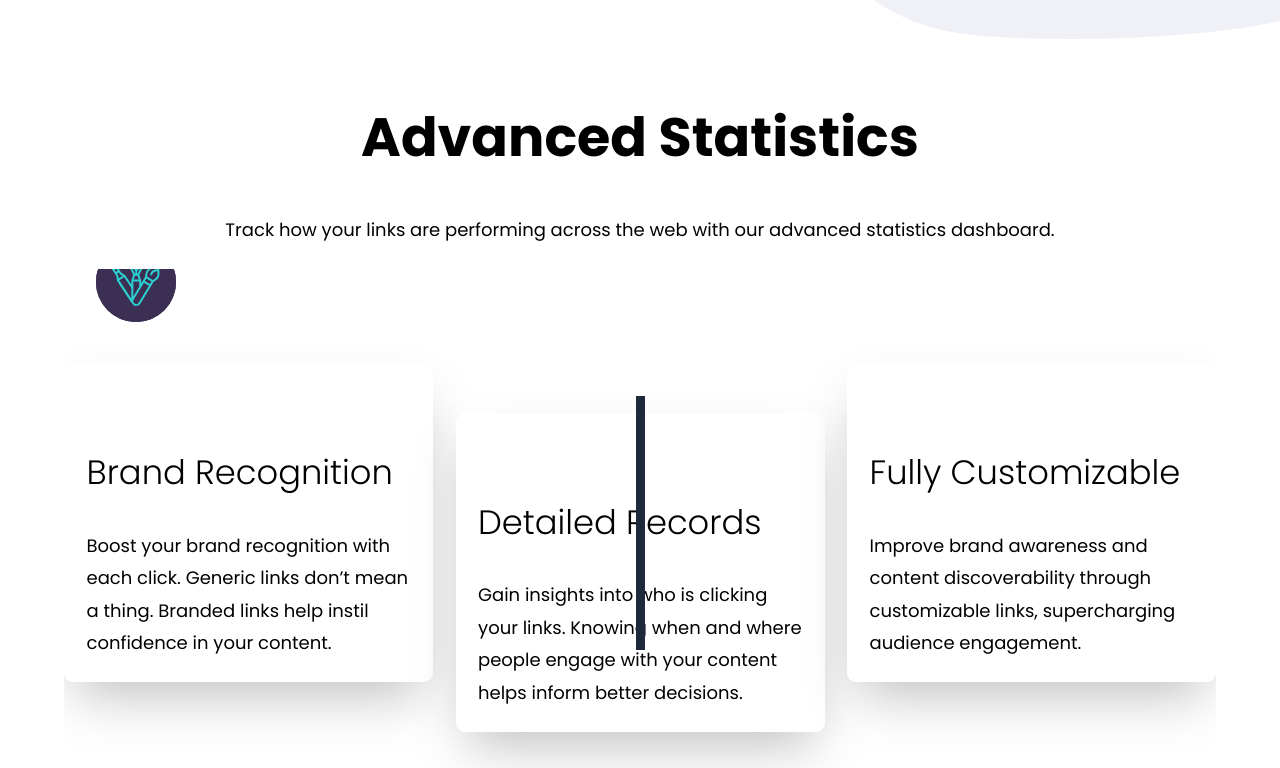
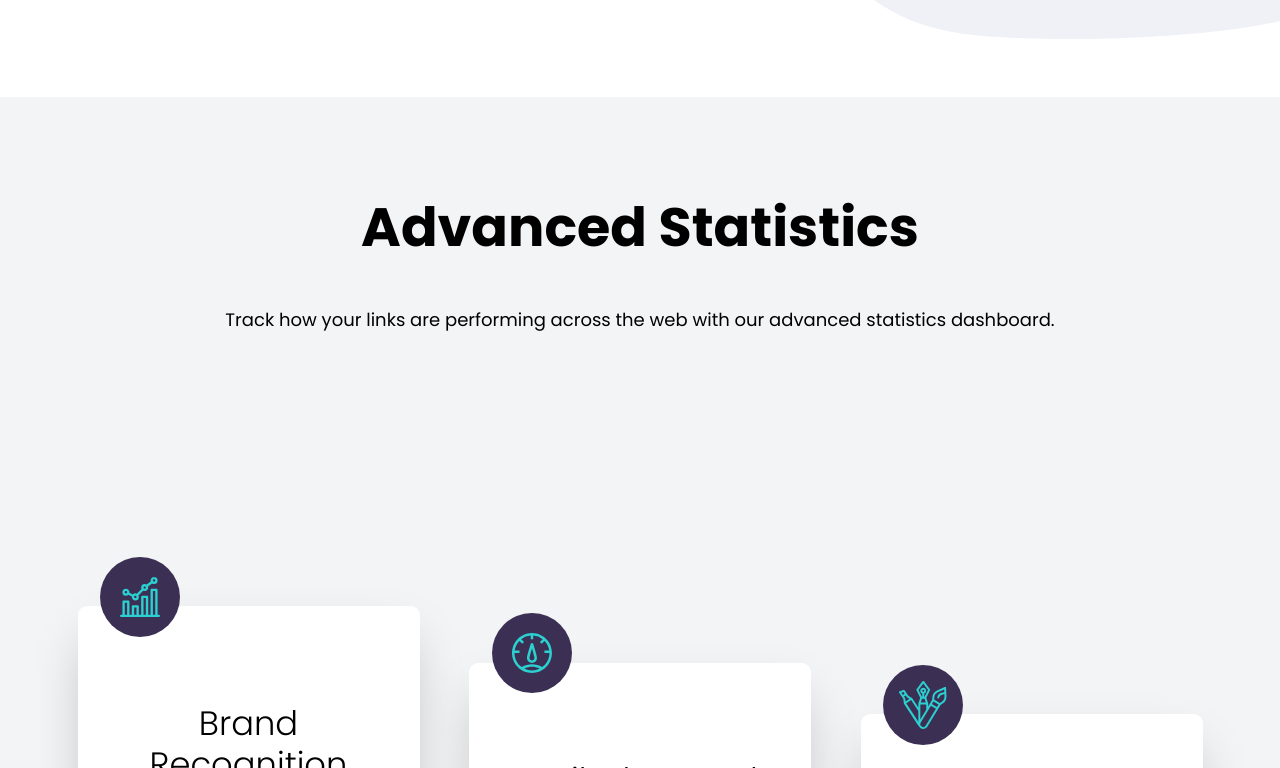
Before and after one commit to nikhea/shortly-url, a Next.js app: page / in a window 1280 px wide. Shown: the part 632-1400 px from the top of the page. Built offline with nearby package versions, Linux system fonts and the light colour scheme.

Commit message:
fixed featuees components

```diff
--- a/components/Features/Features.tsx
+++ b/components/Features/Features.tsx
@@ -1,4 +1,5 @@
 import { CardsDB, ICardsDB } from "../../data/cardsDB";
+import BrandIcon from "../../icons/BrandIcon";
 import style from "../../scss/features.module.scss";
 
 const Features = () => {
@@ -12,7 +13,7 @@ const Features = () => {
     </div>
   ));
   return (
-    <div>
+    <div className={style.BgFeatures}>
       <div className="container">
         <div className={style.features}>
           <h1> Advanced Statistics</h1>
@@ -22,8 +23,20 @@ const Features = () => {
           </p>
         </div>
         <div className={style.cards}>
-          <div className={style.line}></div>
           {Cards}
+          {/* <div className={style.card}>
+            <div className={style.icon}>
+              <span>
+                <BrandIcon />
+              </span>
+            </div>
+            <h1>Brand Recognition</h1>
+            <p>
+              Boost your brand recognition with each click. Generic links don’t
+              mean a thing. Branded links help instil confidence in your
+              content.
+            </p>
+          </div> */}
         </div>
       </div>
     </div>
--- a/scss/features.module.scss
+++ b/scss/features.module.scss
@@ -4,27 +4,31 @@
     @apply font-bold;
   }
 }
-
+.BgFeatures {
+  // background-color: bg;
+  @apply bg-gray-100 py-20;
+}
 .cards {
-  @apply grid grid-cols-1 md:grid-cols-2 lg:grid-cols-3 my-5 gap-5 relative overflow-hidden items-center justify-center text-center place-items-center;
-  .line {
-    @apply bg-slate-800 w-2 h-[50%] absolute overflow-hidden flex items-center justify-center text-center place-items-center;
-    // transform: rotate(100deg);
-  }
+  @apply grid grid-cols-1  lg:grid-cols-3  gap-5 relative  items-center justify-center text-center place-items-center my-20;
+  // .line {
+  //   @apply bg-slate-800 w-2 h-[50%] absolute overflow-hidden flex items-center justify-center text-center place-items-center;
+  //   // transform: rotate(100deg);
+  // }
 
   .card {
-    @apply flex flex-col items-center lg:items-start  bg-white shadow-2xl py-5 px-5 my-10  rounded-lg;
+    // py-10 lg:py-5 px-2 lg:px-5   mt-16 lg:mx-3 rounded-lg
+    @apply flex flex-col items-center lg:items-start  bg-white shadow-2xl py-10 lg:py-5 px-2 lg:px-5   mt-16 lg:mx-3 rounded-lg;
     h1 {
       @apply text-3xl pt-5 mt-10;
     }
     p {
       @apply text-center lg:text-start;
     }
-    &:nth-child(3) {
-      @apply lg:mt-24;
+    &:nth-child(2) {
+      @apply lg:mt-32;
     }
     &:nth-child(3) {
-      @apply lg:mt-32;
+      @apply lg:mt-64;
     }
   }
 }
@@ -32,8 +36,10 @@
   background-color: hsl(257, 27%, 26%);
   @apply flex rounded-full
     h-[80px] w-[80px]
-    absolute -top-6 lg:left-7;
+    -mt-16;
   span {
     @apply text-center flex justify-center items-center w-full h-full;
   }
 }
+
+// absolute lg:-top-6 lg:left-7
```
